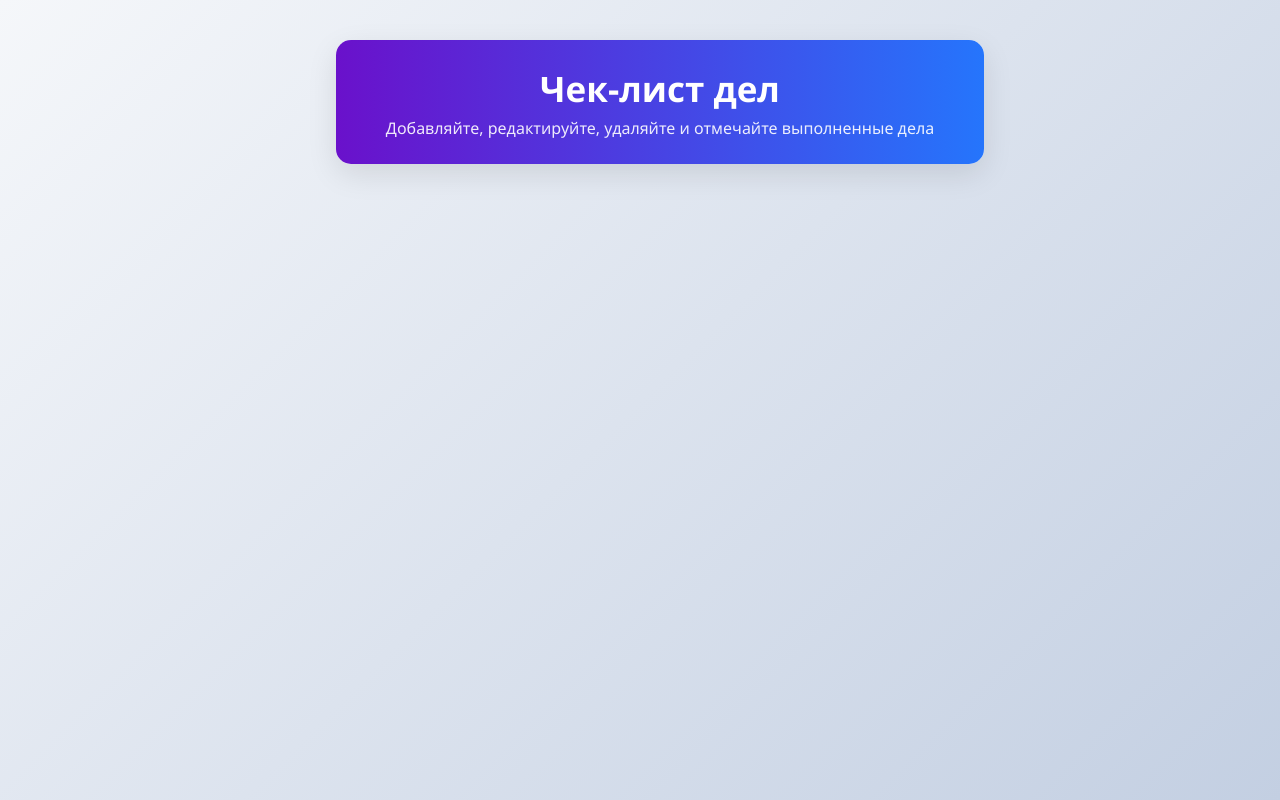
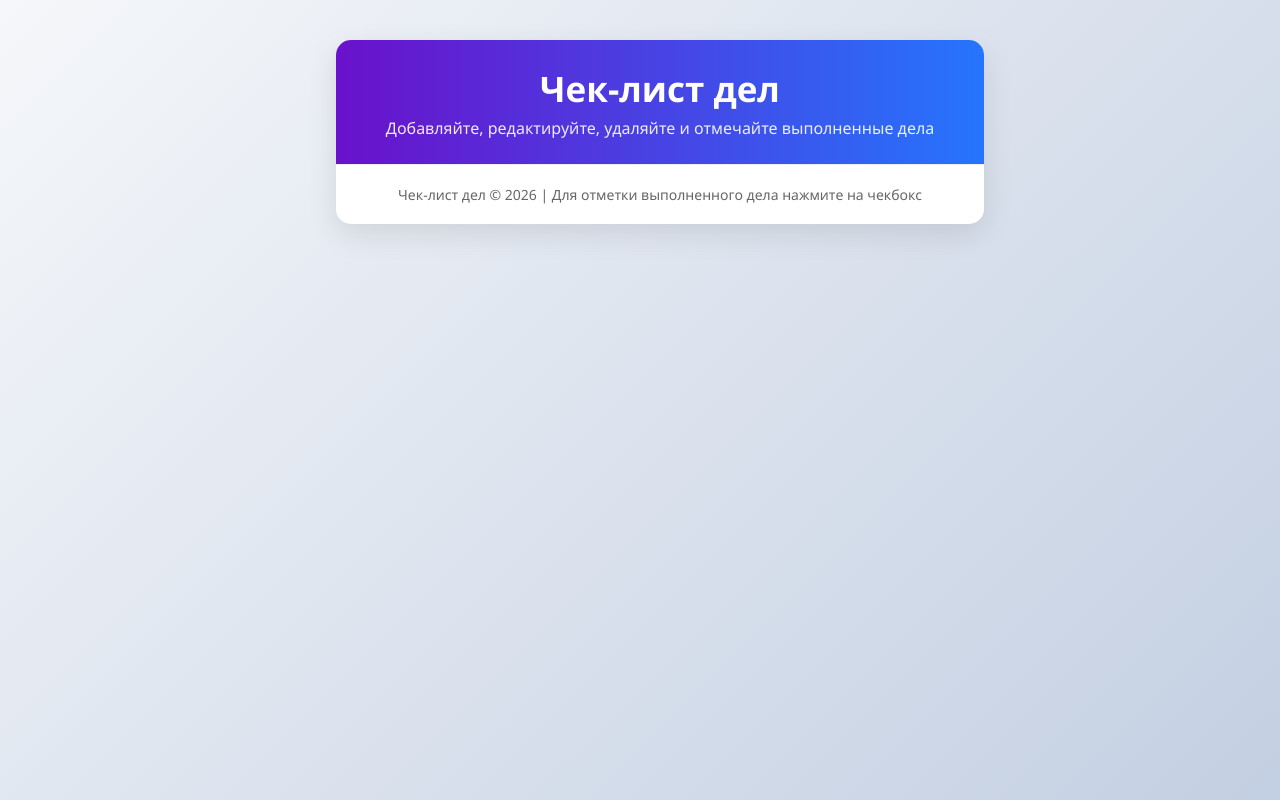
Before and after one commit to ComShep/checklist-v2, a React (Vite) app: page / in a window 1280 px wide. Built offline with nearby package versions, Linux system fonts and the light colour scheme.

Commit message:
add footer

```diff
--- a/src/MainPage.tsx
+++ b/src/MainPage.tsx
@@ -1,3 +1,4 @@
+import { Footer } from './components/footer/Footer'
 import { Header } from './components/header/Header'
 import styles from './MainPage.module.css'
 
@@ -5,6 +6,7 @@ export const MainPage = () => {
 	return (
 		<div className={styles.wrapper}>
 			<Header/>
+			<Footer/>
 		</div>
 	)
 }
--- /dev/null
+++ b/src/components/footer/Footer.module.css
@@ -0,0 +1,7 @@
+.footer {
+	padding: 20px;
+	text-align: center;
+	color: #666;
+	font-size: 14px;
+	border-top: 1px solid #eee;
+}
--- /dev/null
+++ b/src/components/footer/Footer.tsx
@@ -0,0 +1,9 @@
+import styles from './Footer.module.css'
+
+export const Footer = () => {
+	return (
+		<div className={styles.footer}>
+			<p>Чек-лист дел © 2026 | Для отметки выполненного дела нажмите на чекбокс</p>
+		</div>
+	)
+}
```
